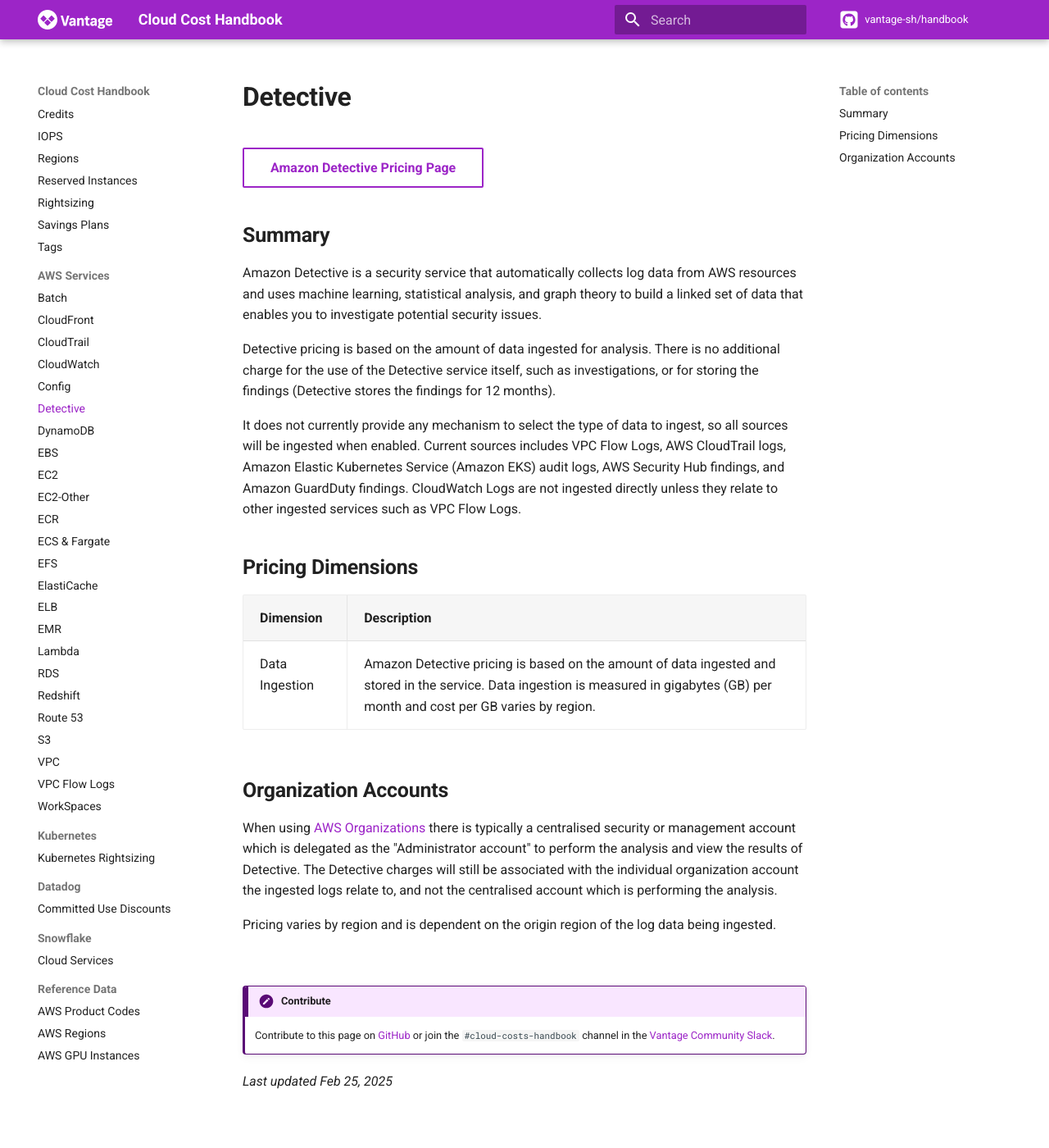
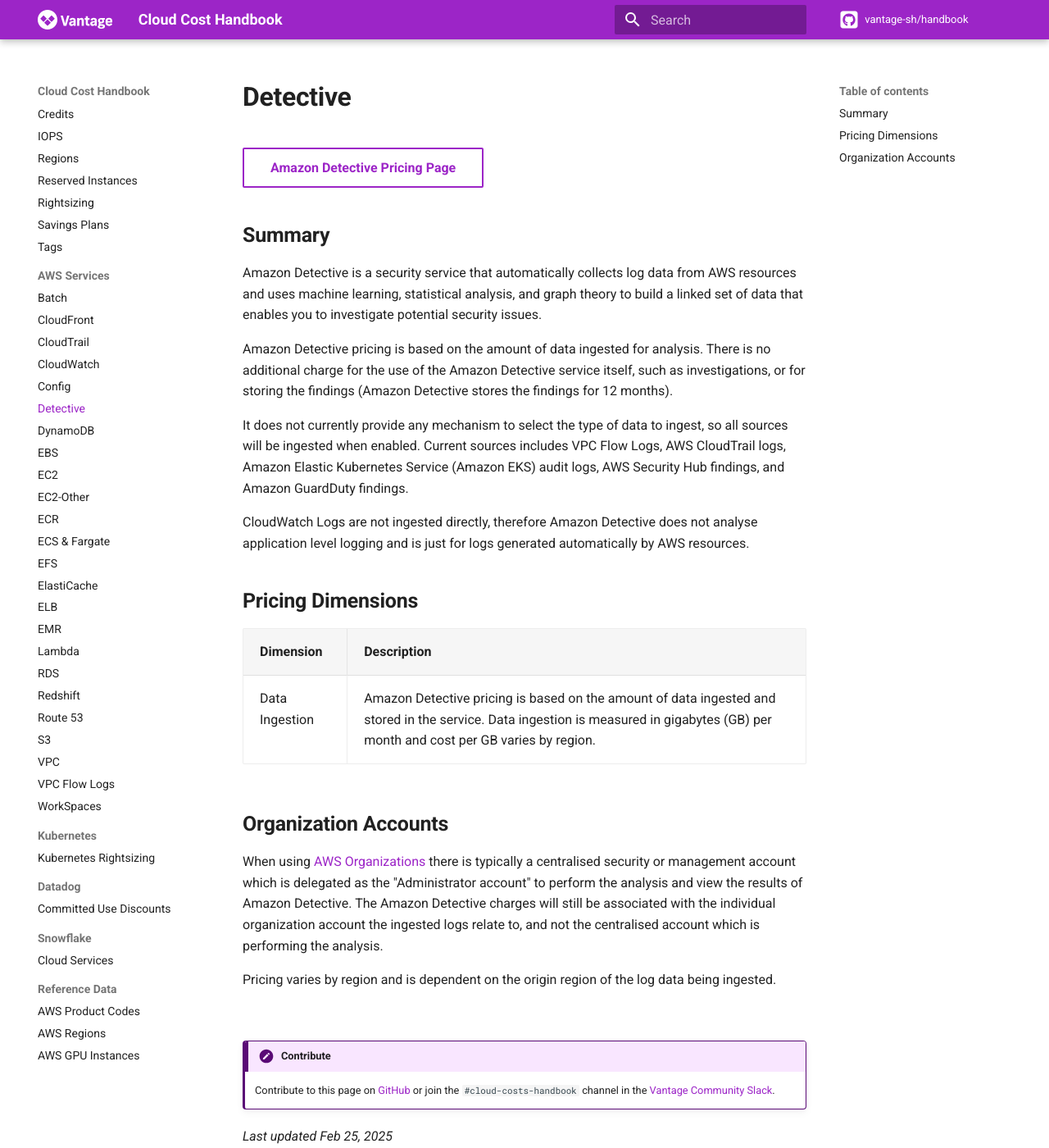
Before and after one commit to vantage-sh/handbook.vantage.sh, an MkDocs documentation site: the page built from docs/aws/services/detective-pricing.md, in a window 1280 px wide and 1400 px high. Shown: the whole window at 82% size. Built offline with MkDocs 1.6.1 and Material for MkDocs 9.7.7, drawn with Linux system fonts in a browser that asks for light colours; comment, search, counter and statistics services are not loaded.

Commit message:
Improve note about cloudwatch logs not being ingested.

```diff
--- a/docs/aws/services/detective-pricing.md
+++ b/docs/aws/services/detective-pricing.md
@@ -6,9 +6,11 @@
 
 Amazon Detective is a security service that automatically collects log data from AWS resources and uses machine learning, statistical analysis, and graph theory to build a linked set of data that enables you to investigate potential security issues.
 
-Detective pricing is based on the amount of data ingested for analysis. There is no additional charge for the use of the Detective service itself, such as investigations, or for storing the findings (Detective stores the findings for 12 months).
+Amazon Detective pricing is based on the amount of data ingested for analysis. There is no additional charge for the use of the Amazon Detective service itself, such as investigations, or for storing the findings (Amazon Detective stores the findings for 12 months).
 
-It does not currently provide any mechanism to select the type of data to ingest, so all sources will be ingested when enabled. Current sources includes VPC Flow Logs, AWS CloudTrail logs, Amazon Elastic Kubernetes Service (Amazon EKS) audit logs, AWS Security Hub findings, and Amazon GuardDuty findings. CloudWatch Logs are not ingested directly unless they relate to other ingested services such as VPC Flow Logs.
+It does not currently provide any mechanism to select the type of data to ingest, so all sources will be ingested when enabled. Current sources includes VPC Flow Logs, AWS CloudTrail logs, Amazon Elastic Kubernetes Service (Amazon EKS) audit logs, AWS Security Hub findings, and Amazon GuardDuty findings.
+
+CloudWatch Logs are not ingested directly, therefore Amazon Detective does not analyse application level logging and is just for logs generated automatically by AWS resources.
 
 ## Pricing Dimensions
 
@@ -18,7 +20,7 @@
 
 ## Organization Accounts
 
-When using [AWS Organizations](https://aws.amazon.com/organizations/){ target="_blank"} there is typically a centralised security or management account which is delegated as the "Administrator account" to perform the analysis and view the results of Detective. The Detective charges will still be associated with the individual organization account the ingested logs relate to, and not the centralised account which is performing the analysis.
+When using [AWS Organizations](https://aws.amazon.com/organizations/){ target="_blank"} there is typically a centralised security or management account which is delegated as the "Administrator account" to perform the analysis and view the results of Amazon Detective. The Amazon Detective charges will still be associated with the individual organization account the ingested logs relate to, and not the centralised account which is performing the analysis.
 
 Pricing varies by region and is dependent on the origin region of the log data being ingested.
 
```
